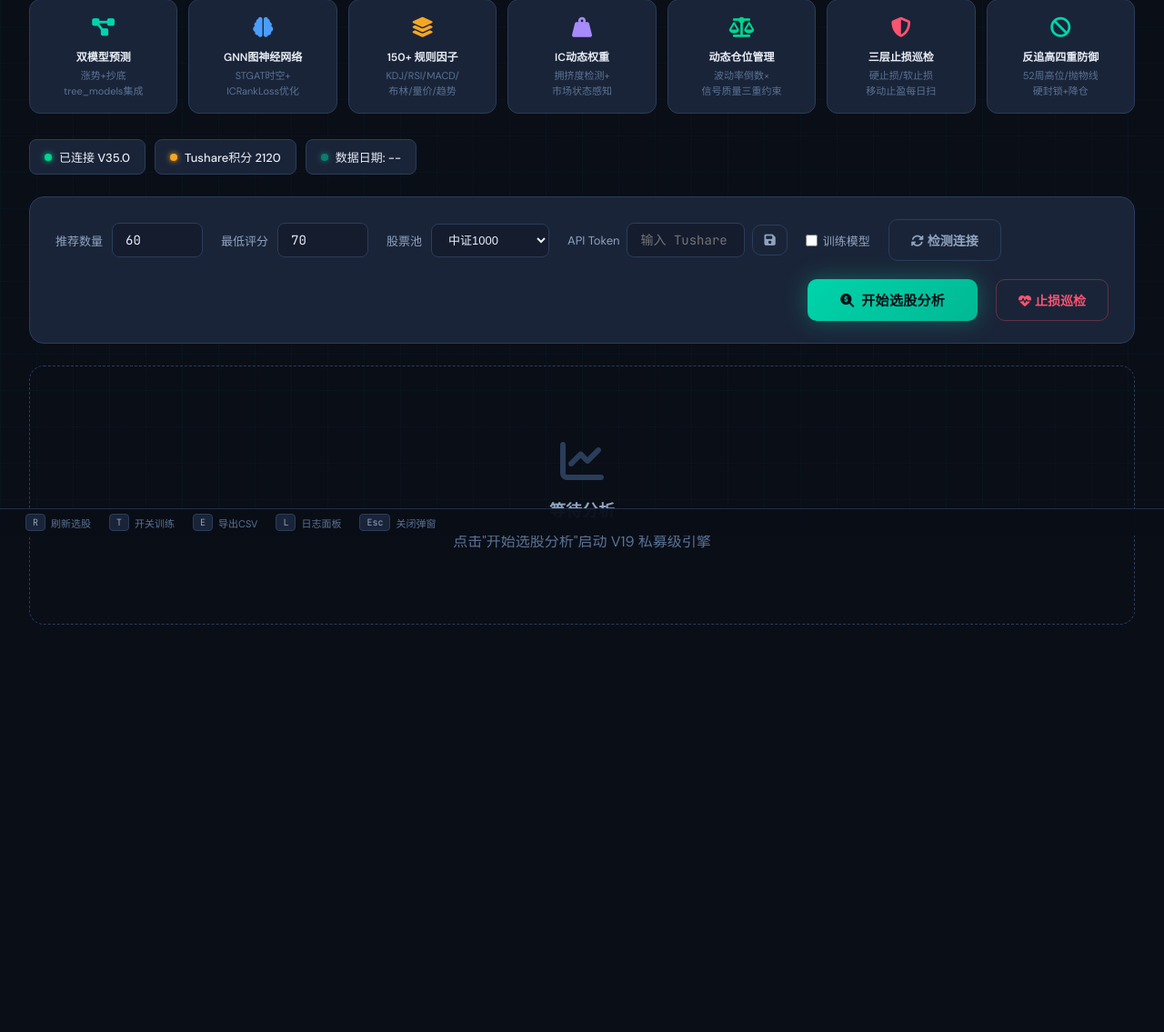
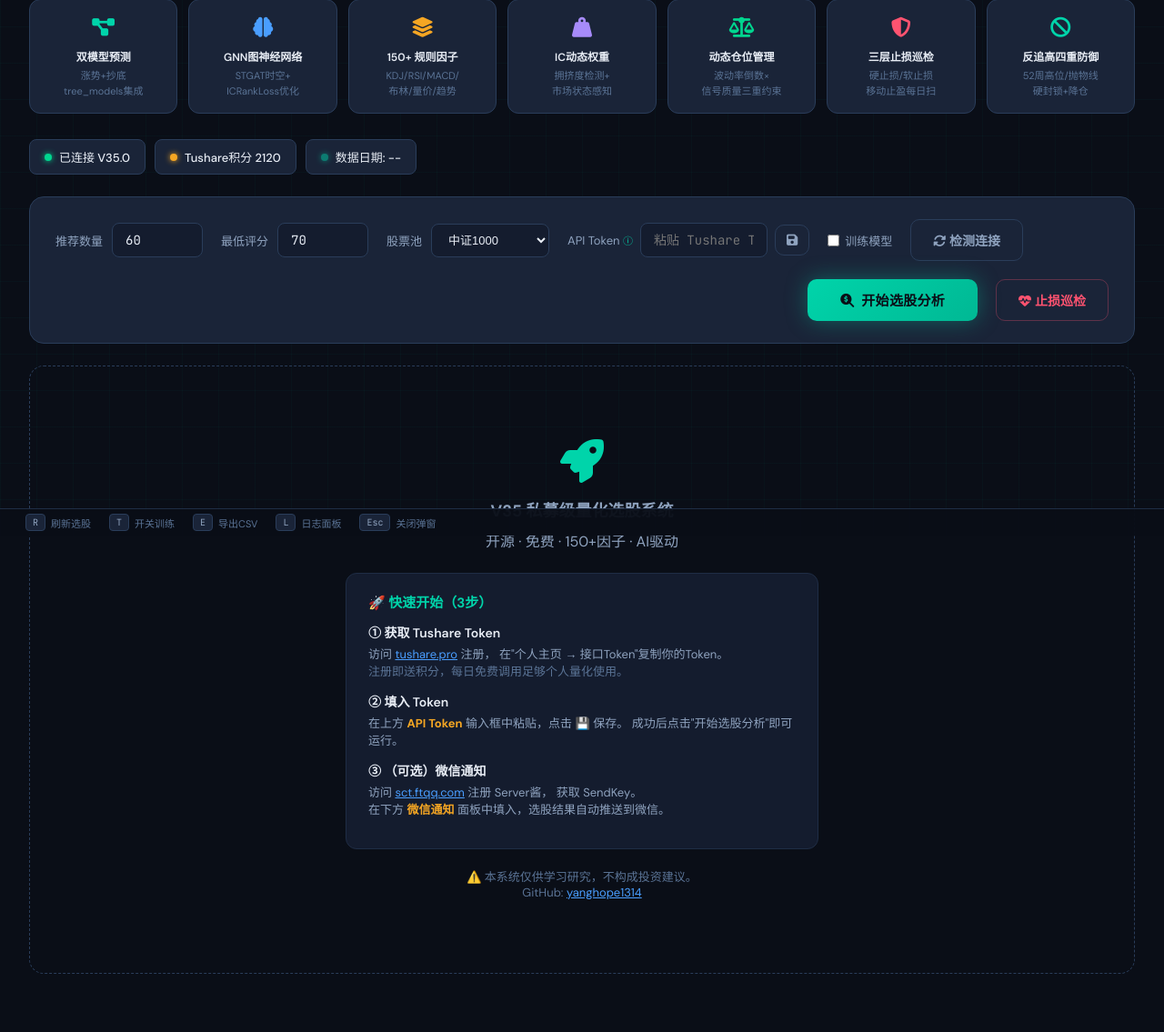
Before and after one commit to yanghope1314/A-Stock-Quant-V35, a Django app: page / in a window 1280 px wide. Shown: the part 211-1346 px from the top of the page at 91% size. Before the commit the page ends 898 px from the top, so only its background shows below. Run offline with Django 5.2, Linux system fonts and the light colour scheme; parts of the project's set-up code (start-up, migrations or seed data) failed here and were passed over; some libraries are stand-ins or nearby versions.

Commit message:
新增用户引导 + Server酱保存接口 + 全新README
- 前端首次使用指南：3步引导（Tushare注册→填入Token→微信通知）
- Server酱 SendKey 保存接口：save_sendkey endpoint + 前端输入面板
- Tushare Token 帮助链接：ⓘ 图标直达 tushare.pro 注册
- 全新 README：架构图、安全清单、数据源积分表、FAQ
- 所有 Token/SendKey 走 .env 文件，gitignore 排除

Co-Authored-By: Claude Opus 4.7 <noreply@anthropic.com>

```diff
--- a/stock_app/templates/stock_app/index.html
+++ b/stock_app/templates/stock_app/index.html
@@ -858,8 +858,8 @@
             </select>
         </div>
         <div class="ctrl-group" style="display:flex; align-items:center; gap:8px;">
-            <span class="ctrl-label">API Token</span>
-            <input class="ctrl-input" id="tushareToken" type="password" placeholder="输入 Tushare Token" style="width:130px;">
+            <span class="ctrl-label">API Token <a href="https://tushare.pro" target="_blank" title="去 tushare.pro 注册获取免费 Token" style="color:var(--teal);text-decoration:none;font-size:11px">ⓘ</a></span>
+            <input class="ctrl-input" id="tushareToken" type="password" placeholder="粘贴 Tushare Token" style="width:140px;">
             <button class="btn-train" onclick="saveToken()" style="padding: 8px 12px;" title="保存 Token 到配置">
                 <i class="fas fa-save"></i>
             </button>
@@ -920,11 +920,21 @@
         <div class="chart-card" style="flex: 1;">
             <div class="chart-title">微信通知 <span class="chart-live-badge" id="notifyBadge">未配置</span></div>
             <div style="padding:16px;font-size:13px;color:var(--text2);line-height:1.8">
-                <p>📱 <b>Server酱</b> 免费推送选股结果到微信</p>
-                <p style="margin-top:8px">① 访问 <a href="https://sct.ftqq.com/" target="_blank" style="color:var(--teal)">sct.ftqq.com</a> 注册</p>
-                <p>② 获取 SendKey</p>
-                <p>③ 设置环境变量: <code style="background:var(--bg3);padding:2px 6px;border-radius:4px;color:var(--gold)">SERVERCHAN_SENDKEY=你的key</code></p>
-                <p style="margin-top:8px;color:var(--text3)">重启服务后自动生效。每日免费500条。</p>
+                <p>📱 <b>Server酱</b> — 选股结果免费推送到微信</p>
+                <p style="margin-top:8px;font-size:12px;color:var(--text3)">
+                    ① 访问 <a href="https://sct.ftqq.com/" target="_blank" style="color:var(--teal)">sct.ftqq.com</a> 注册
+                    &nbsp;② 获取 SendKey
+                </p>
+                <div style="display:flex;gap:6px;margin-top:10px">
+                    <input id="sendKeyInput" type="password" placeholder="粘贴 Server酱 SendKey"
+                           style="flex:1;background:var(--bg);border:1px solid var(--border);color:var(--text1);padding:8px 10px;border-radius:6px;font-size:12px;font-family:var(--mono)">
+                    <button onclick="saveSendKey()" style="background:var(--teal);color:#000;border:none;padding:8px 14px;border-radius:6px;cursor:pointer;font-weight:600;font-size:12px;white-space:nowrap">
+                        💾 保存
+                    </button>
+                </div>
+                <p style="margin-top:8px;font-size:11px;color:var(--text3)">
+                    ⚡ 保存后重启服务生效 · 每日免费500条 · 免打扰时段23:00-07:00
+                </p>
             </div>
         </div>
     </div>
@@ -1010,11 +1020,46 @@
         <div class="exit-results" id="exitResults"></div>
     </div>
 
-    <!-- 空状态提示 -->
+    <!-- 空状态 / 首次使用指南 -->
     <div class="empty" id="emptyState">
-        <i class="fas fa-chart-line"></i>
-        <h3>等待分析</h3>
-        <p>点击"开始选股分析"启动 V19 私募级引擎</p>
+        <i class="fas fa-rocket" style="font-size:48px;color:var(--teal);margin-bottom:16px;display:block"></i>
+        <h3>V35 私募级量化选股系统</h3>
+        <p style="margin-bottom:24px;color:var(--text2)">开源 · 免费 · 150+因子 · AI驱动</p>
+
+        <div style="text-align:left;max-width:520px;margin:0 auto;background:var(--bg3);border:1px solid var(--border);border-radius:12px;padding:20px 24px">
+            <h4 style="color:var(--teal);margin-bottom:12px;font-size:15px">🚀 快速开始（3步）</h4>
+
+            <div style="margin-bottom:14px">
+                <div style="font-weight:600;color:var(--text1);font-size:14px">① 获取 Tushare Token</div>
+                <div style="color:var(--text2);font-size:13px;margin-top:4px">
+                    访问 <a href="https://tushare.pro" target="_blank" style="color:var(--blue)">tushare.pro</a> 注册，
+                    在"个人主页 → 接口Token"复制你的Token。<br>
+                    <span style="color:var(--text3)">注册即送积分，每日免费调用足够个人量化使用。</span>
+                </div>
+            </div>
+
+            <div style="margin-bottom:14px">
+                <div style="font-weight:600;color:var(--text1);font-size:14px">② 填入 Token</div>
+                <div style="color:var(--text2);font-size:13px;margin-top:4px">
+                    在上方 <b style="color:var(--gold)">API Token</b> 输入框中粘贴，点击 💾 保存。
+                    成功后点击"开始选股分析"即可运行。
+                </div>
+            </div>
+
+            <div style="margin-bottom:14px">
+                <div style="font-weight:600;color:var(--text1);font-size:14px">③ （可选）微信通知</div>
+                <div style="color:var(--text2);font-size:13px;margin-top:4px">
+                    访问 <a href="https://sct.ftqq.com" target="_blank" style="color:var(--blue)">sct.ftqq.com</a> 注册 Server酱，
+                    获取 SendKey。<br>
+                    在下方 <b style="color:var(--gold)">微信通知</b> 面板中填入，选股结果自动推送到微信。
+                </div>
+            </div>
+        </div>
+
+        <p style="margin-top:20px;font-size:13px;color:var(--text3)">
+            ⚠️ 本系统仅供学习研究，不构成投资建议。<br>
+            GitHub: <a href="https://github.com/yanghope1314" target="_blank" style="color:var(--blue)">yanghope1314</a>
+        </p>
     </div>
 
     <!-- Toast 提示框 -->
@@ -1188,6 +1233,39 @@
             }
         } catch(e) {
             showToast('网络错误', '无法保存 Token', 'error');
+        }
+    }
+
+    /* ═══ 保存 Server酱 SendKey ═══ */
+    async function saveSendKey() {
+        const input = document.getElementById('sendKeyInput');
+        const key = input.value.trim();
+        if (!key) {
+            showToast('提示', '请先粘贴 Server酱 SendKey', 'error');
+            return;
+        }
+        if (key.length < 10 || key.length > 80) {
+            showToast('格式错误', 'SendKey 格式不正确，请检查后重试', 'error');
+            return;
+        }
+        try {
+            const res = await fetch(`${API_BASE}/save_sendkey/`, {
+                method: 'POST',
+                headers: {'Content-Type': 'application/json'},
+                body: JSON.stringify({ sendkey: key })
+            });
+            const d = await res.json();
+            if (d.status === 'success') {
+                document.getElementById('notifyBadge').textContent = '已配置';
+                document.getElementById('notifyBadge').style.background = 'rgba(0,214,143,.2)';
+                document.getElementById('notifyBadge').style.color = 'var(--green)';
+                showToast('保存成功', 'SendKey已保存，重启服务后微信通知生效', 'success');
+                input.value = '';
+            } else {
+                showToast('保存失败', d.message || '未知错误', 'error');
+            }
+        } catch(e) {
+            showToast('网络错误', '无法保存 SendKey', 'error');
         }
     }
 
--- a/stock_app/urls.py
+++ b/stock_app/urls.py
@@ -7,6 +7,7 @@ urlpatterns = [
     path('', views.index, name='index'),
     path('api/login/', views.login_tushare, name='login'),
     path('api/save_token/', views.save_token, name='save_token'),
+    path('api/save_sendkey/', views.save_sendkey, name='save_sendkey'),
     path('api/select/', views.dual_verify_stocks, name='select'),
     path('api/status/', views.system_status, name='status'),
     path('api/kline/', views.get_kline_data, name='kline'),
--- a/stock_app/views.py
+++ b/stock_app/views.py
@@ -3036,6 +3036,43 @@ def save_token(request):
             return JsonResponse({'status': 'success', 'message': 'Token 保存成功'})
         except Exception as e:
             return JsonResponse({'status': 'error', 'message': str(e)})
+
+
+@csrf_exempt
+def save_sendkey(request):
+    """保存 Server酱 SendKey 到 .env 文件（追加，不覆盖 TUSHARE_TOKEN）"""
+    if request.method == 'POST':
+        try:
+            data = json.loads(request.body)
+            sendkey = data.get('sendkey', '').strip()
+            if not sendkey:
+                return JsonResponse({'status': 'error', 'message': 'SendKey 不能为空'})
+            if not (10 <= len(sendkey) <= 80):
+                return JsonResponse({'status': 'error', 'message': 'SendKey 格式不正确'})
+
+            env_path = os.path.join(os.path.dirname(os.path.dirname(os.path.abspath(__file__))), '.env')
+
+            # 保留已有 TUSHARE_TOKEN，追加/更新 SERVERCHAN_SENDKEY
+            existing = {}
+            if os.path.exists(env_path):
+                for line in open(env_path, encoding='utf-8'):
+                    line = line.strip()
+                    if '=' in line and not line.startswith('#'):
+                        k, v = line.split('=', 1)
+                        existing[k.strip()] = v.strip()
+
+            existing['SERVERCHAN_SENDKEY'] = sendkey
+
+            with open(env_path, 'w', encoding='utf-8') as f:
+                for k, v in existing.items():
+                    f.write(f'{k}={v}\n')
+
+            os.environ['SERVERCHAN_SENDKEY'] = sendkey
+            return JsonResponse({'status': 'success', 'message': 'SendKey 保存成功，重启服务后微信通知生效'})
+        except Exception as e:
+            return JsonResponse({'status': 'error', 'message': str(e)})
+
+
 @csrf_exempt
 def get_kline_data(request):
     """Tushare K线数据接口 - 支持日/周/月 + 复权"""
```
Also changed, not shown: README.md.
